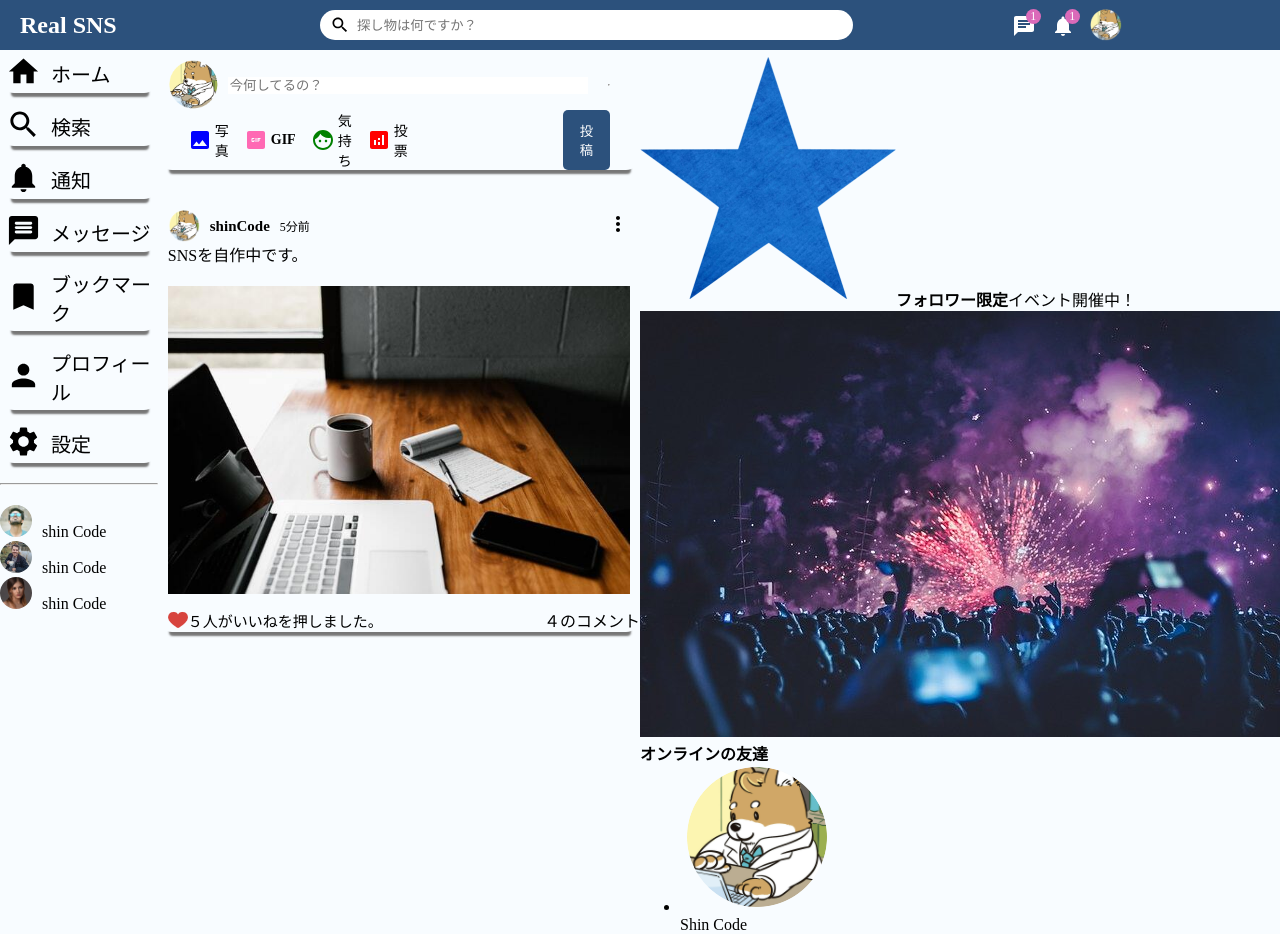
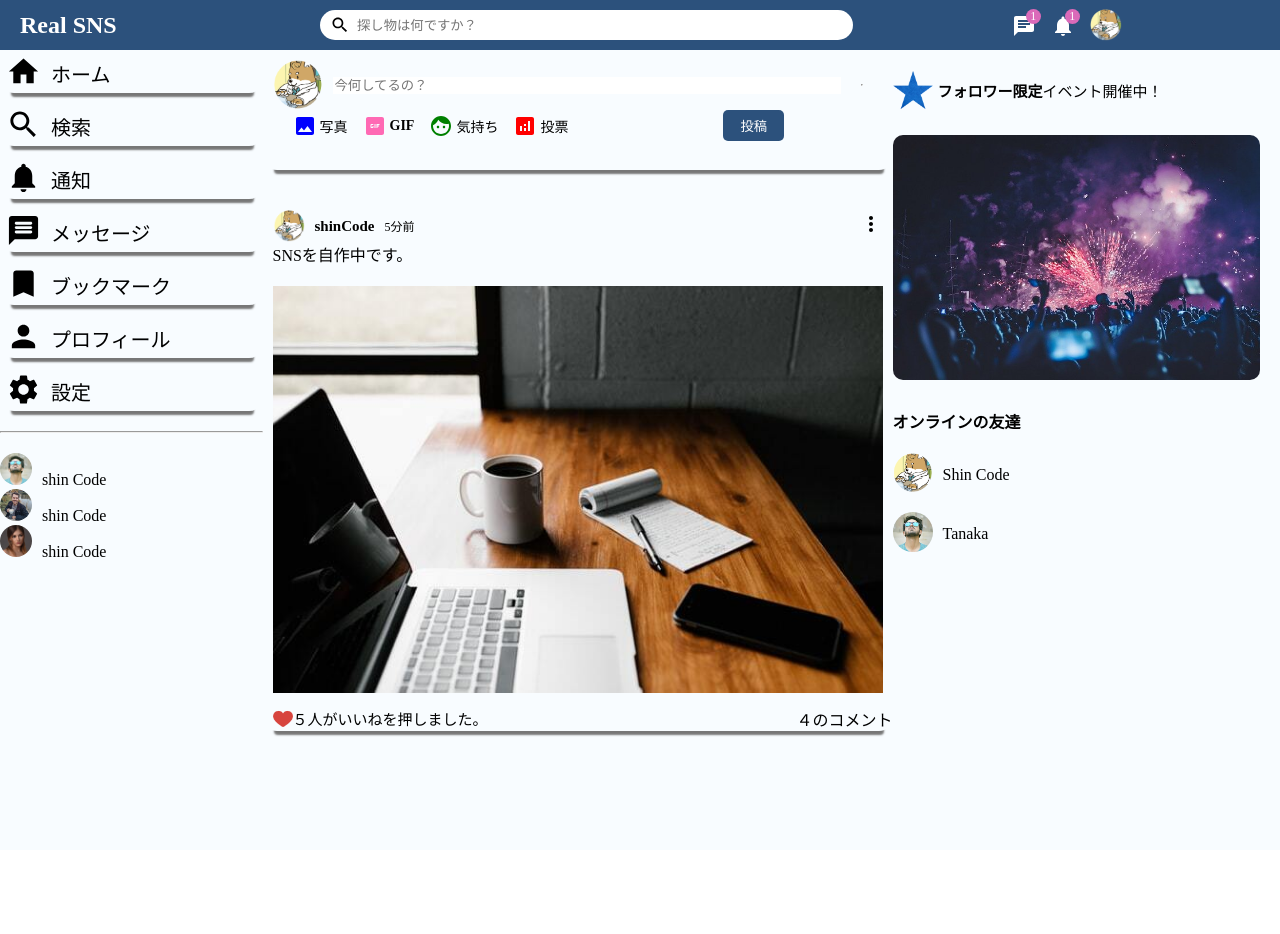
Before and after one commit to ShuheiKurinami/sns, a React (Create React App) app: page / in a window 1280 px wide. After the commit the page ends 850 px from the top, so only its background shows below. Built offline with nearby package versions, Linux system fonts and the light colour scheme.

Commit message:
rightbarのcss完了

```diff
--- a/src/components/rightbar/Rightbar.css
+++ b/src/components/rightbar/Rightbar.css
@@ -1,3 +1,61 @@
 .rightbar {
   flex: 3.5;
 }
+
+.rightbar {
+  padding: 20px 20px 0 0;
+}
+
+.eventContainer {
+  display: flex;
+  align-items: center;
+}
+
+.starImg {
+  width: 40px;
+  height: 40px;
+  margin-right: 5px;
+}
+
+.eventText {
+  font-weight: 300;
+  font-size: 15px;
+}
+
+.eventImg {
+  width: 100%;
+  border-radius: 10px;
+  margin: 25px 0;
+}
+
+.rightbarTitle {
+  margin-bottom: 20px;
+}
+
+.rightbarFriendList {
+  padding: 0;
+  margin: 0;
+  list-style: none;
+}
+
+.rightbarFriend {
+  display: flex;
+  align-items: center;
+  margin-bottom: 15px;
+}
+
+.rightbarProfileImgContainer {
+  margin-right: 10px;
+  position: relative;
+}
+
+.rightbarProfileImg {
+  width: 40px;
+  height: 40px;
+  border-radius: 50px;
+  object-fit: cover;
+}
+
+.rightbarUsename {
+  font-weight: 550;
+}
--- a/src/components/rightbar/Rightbar.tsx
+++ b/src/components/rightbar/Rightbar.tsx
@@ -10,18 +10,33 @@
           <span className="eventText">
             <b>フォロワー限定</b>イベント開催中！
           </span>
-          <img src="assets/ad.jpeg" alt="" />
+        </div>
+        <img src="assets/ad.jpeg" alt="" className="eventImg" />
         <h4 className="rightbarTitle">オンラインの友達</h4>
         <ul className="rightbarFriendList">
           <li className="rightbarFriend">
             <div className="rightbarProfileImgContainer">
-                <img src="assets/person/1.jpeg" alt="" />
+              <img
+                src="assets/person/1.jpeg"
+                alt=""
+                className="rightbarProfileImg"
+              />
               <span className="rightbarOnline"></span>
             </div>
             <span className="rightbarUsername">Shin Code</span>
           </li>
+          <li className="rightbarFriend">
+            <div className="rightbarProfileImgContainer">
+              <img
+                src="assets/person/2.jpeg"
+                alt=""
+                className="rightbarProfileImg"
+              />
+              <span className="rightbarOnline"></span>
+            </div>
+            <span className="rightbarUsername">Tanaka</span>
+          </li>
         </ul>
-        </div>
       </div>
     </div>
   );
```
Lines whose indentation alone changed are shown as unchanged.
